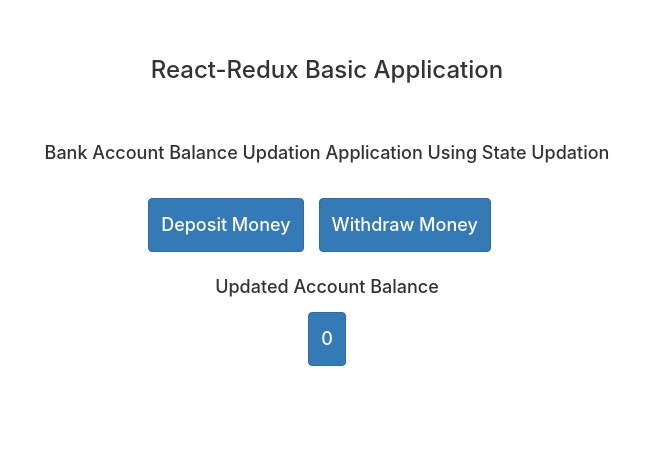
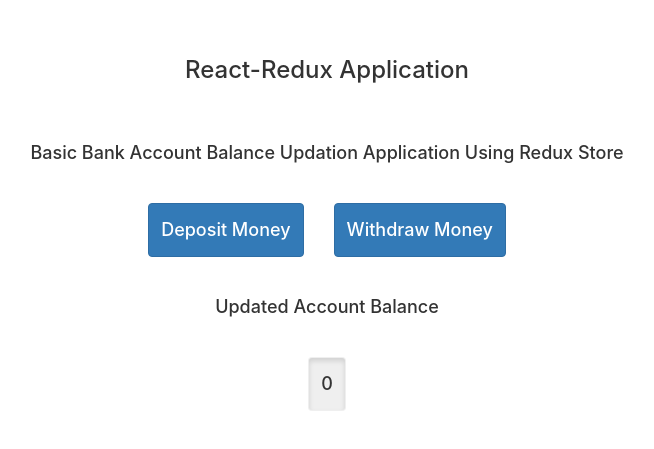
Before and after one commit to rohitroy-github/react-redux-basics, a React (Create React App) app: page / in a window 1280 px wide. Shown: the part 163-612 px from the top of the page, without its empty margins (313-967 px from the left). Built offline with nearby package versions, Linux system fonts and the light colour scheme.

Commit message:
Update ...

```diff
--- a/src/components/Shop.css
+++ b/src/components/Shop.css
@@ -3,7 +3,7 @@
 }
 
 .update-container{
-    padding-top: 10px;
+    padding-top: 15px;
     text-align: center;
 }
 
@@ -12,11 +12,11 @@
 }
 
 .button-inc{
-    margin: 15px;
+    margin: 15px 15px 0px 15px;
 }
 
 .button-dec{
-    margin: 15px;
+    margin: 15px 15px 0px 15px;
 }
 
 .main-container{
@@ -28,8 +28,15 @@
     bottom: 0;
     left: 0;
     right: 0;
+
+    text-align: center;
 }
 
 .button-updt{
-    margin: 5px;
+    margin: 30px 15px 0px 15px;
 }
+
+.balance-container{
+    padding-top: 30px;
+    text-align: center;
+}
--- a/src/components/Shop.jsx
+++ b/src/components/Shop.jsx
@@ -26,12 +26,12 @@
   return (
     <div className='main-container container'>
       <div className='heading'>
-        <h3>React-Redux Basic Application</h3>
-        <h4 className='small-heading'>Bank Account Balance Updation Application Using State Updation</h4>
+        <h3>React-Redux Application</h3>
+        <h4 className='small-heading'>Basic Bank Account Balance Updation Application Using Redux Store</h4>
       </div>
       <div className='update-container'>
       {/* <h3>Calculation Checks</h3> */}
-        <button type="button" className="button-update btn btn-primary" onClick={() => {
+        <button type="button" className="button-inc btn btn-primary" onClick={() => {
           depositMoney(100)
         }}><h4>Deposit Money</h4></button>
 
@@ -39,9 +39,9 @@
           withdrawMoney(100)
         }}><h4>Withdraw Money</h4></button>
       </div>
-      <div className='balance'>
+      <div className='balance-container'>
         <h4>Updated Account Balance</h4>
-        <button type="button" className="button-updt btn btn-primary"><h4>{balance}</h4></button>
+        <button type="button" className="button-updt btn btn-dark active"><h4>{balance}</h4></button>
       </div>
     </div>
   )
```
